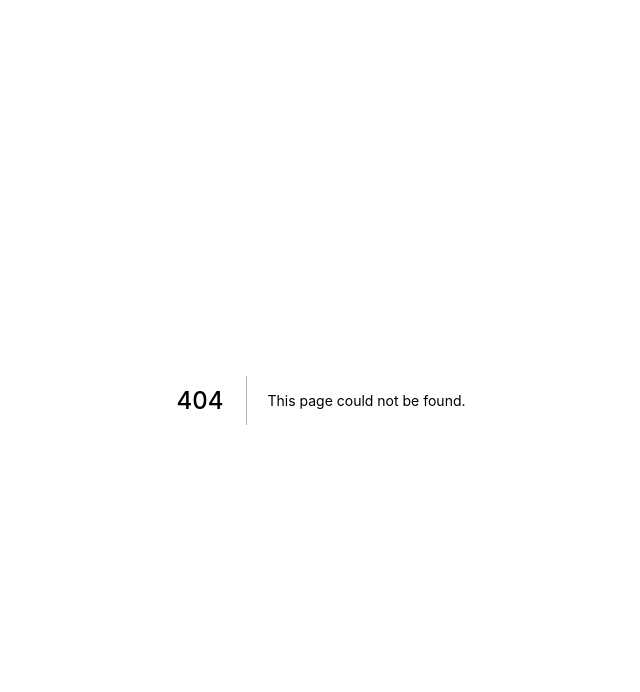
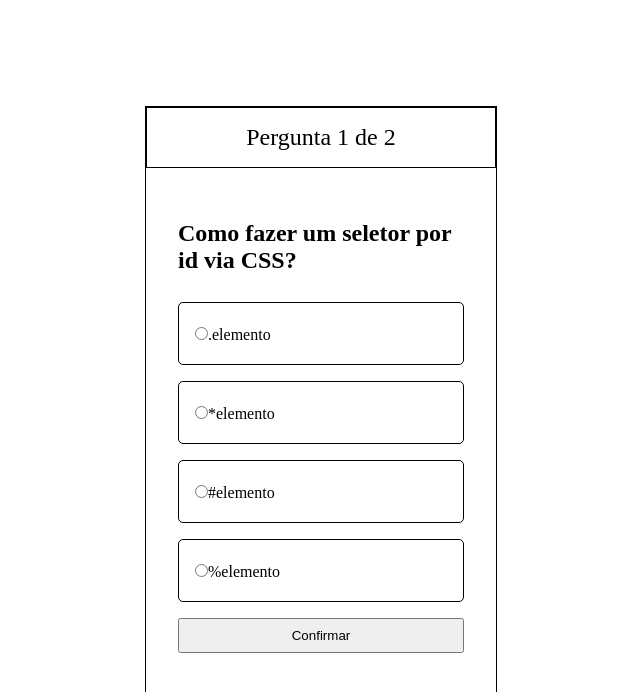
Before and after one commit to GusttavoCDN-zz/trivia_game, a Next.js app: page /quiz in a window 1280 px wide. Before the commit this address had no page. Shown: the top 692 px of the page, without its empty margins (319-959 px from the left). Built offline with nearby package versions, Linux system fonts and the light colour scheme.

Commit message:
feat: Iniciado implementação da tela de questions

```diff
--- a/pages/_app.tsx
+++ b/pages/_app.tsx
@@ -1,6 +1,7 @@
 import Head from 'next/head';
 import { createGlobalStyle, ThemeProvider } from 'styled-components';
 import db from '../db.json';
+import QuizProvider from '../src/Context';
 
 const GlobalStyle = createGlobalStyle`
   body {
@@ -10,17 +11,19 @@ const GlobalStyle = createGlobalStyle`
   }
 `;
 
-const theme = db.theme;
+const { theme } = db;
 
 export default function App({ Component, pageProps }) {
   return (
     <>
-    <Head>
-      <title>{db.title}</title>
-    </Head>
+      <Head>
+        <title>{db.title}</title>
+      </Head>
       <GlobalStyle />
       <ThemeProvider theme={theme}>
-        <Component {...pageProps} />
+        <QuizProvider>
+          <Component {...pageProps} />
+        </QuizProvider>
       </ThemeProvider>
     </>
   );
--- /dev/null
+++ b/pages/quiz.tsx
@@ -0,0 +1,10 @@
+import Container from '../src/components/Container';
+import QuestionWidget from '../src/components/QuestionWidget';
+
+export default function QuizPage() {
+  return (
+    <Container>
+      <QuestionWidget />
+    </Container>
+  );
+}
--- /dev/null
+++ b/src/Context/index.tsx
@@ -0,0 +1,38 @@
+import {
+  createContext, Dispatch, SetStateAction, useMemo, useState,
+} from 'react';
+import db from '../../db.json';
+
+interface IQuestion {
+  image: string;
+  title: string;
+  description: string;
+  answer: number;
+  alternatives: string[];
+}
+
+interface IContext {
+  questions: IQuestion[];
+  questionIndex: number;
+  setQuestionIndex: Dispatch<SetStateAction<number>>;
+}
+
+const defaultValue = {} as IContext;
+export const QuizContext = createContext(defaultValue);
+
+export default function QuizProvider({ children }) {
+  // const [questions, setQuestions] = useState(db.questions);
+  const { questions } = db;
+  const [questionIndex, setQuestionIndex] = useState(0);
+
+  const quiz = useMemo(
+    () => ({
+      questions,
+      questionIndex,
+      setQuestionIndex,
+    }),
+    [questions],
+  );
+
+  return <QuizContext.Provider value={quiz}>{children}</QuizContext.Provider>;
+}
--- /dev/null
+++ b/src/components/Button/index.tsx
@@ -0,0 +1,9 @@
+import styled from 'styled-components';
+
+const Button = styled.button`
+  margin: 0.5rem 0;
+  padding: 0.5rem;
+  width: 100%;
+`;
+
+export default Button;
--- /dev/null
+++ b/src/components/Container/index.tsx
@@ -0,0 +1,10 @@
+import styled from 'styled-components';
+
+const Container = styled.div`
+  align-items: center;
+  display: flex;
+  height: 100vh;
+  justify-content: center;
+`;
+
+export default Container;
--- /dev/null
+++ b/src/components/QuestionWidget/index.tsx
@@ -0,0 +1,48 @@
+import React, { useContext, useState } from 'react';
+import { QuizContext } from '../../Context';
+import Button from '../Button';
+import Widget from '../Widget';
+
+export default function QuestionWidget() {
+  const { questions, questionIndex } = useContext(QuizContext);
+  const [chosenAlternative, setChosenAlternative] = useState(-1);
+  const currentQuestion = questions[questionIndex];
+  const { alternatives, answer } = currentQuestion;
+
+  const handleChange = (event: React.ChangeEvent<HTMLInputElement>) => {
+    const { value } = event.target;
+    setChosenAlternative(Number(value));
+  };
+
+  return (
+    <Widget>
+      <Widget.Header>
+        {`Pergunta ${questionIndex + 1} de ${questions.length}`}
+      </Widget.Header>
+      <Widget.Content>
+        <h2>{currentQuestion.title}</h2>
+        <Widget.Form>
+          {alternatives.map((alternative, i) => (
+            <label
+              htmlFor={`alternative-${i}`}
+              key={i}
+              className={`${chosenAlternative === i ? 'active' : ''}`}
+            >
+              <input
+                type="radio"
+                name="alternative"
+                id={`alternative-${i}`}
+                checked={chosenAlternative === i}
+                value={i}
+                onChange={handleChange}
+              />
+              {alternative}
+            </label>
+          ))}
+
+          <Button>Confirmar</Button>
+        </Widget.Form>
+      </Widget.Content>
+    </Widget>
+  );
+}
--- a/src/components/Widget/index.tsx
+++ b/src/components/Widget/index.tsx
@@ -25,10 +25,20 @@ Widget.Form = styled.form`
   flex-direction: column;
   width: 100%;
 
-  input,
-  button {
+  input {
     padding: 0.5rem;
     margin: 0.5rem 0;
+  }
+
+  label {
+    border: 1px solid black;
+    border-radius: 5px;
+    margin: 0.5rem 0;
+    padding: 1rem;
+  }
+
+  .active {
+    background-color: lightgreen;
   }
 `;
 
--- a/tsconfig.json
+++ b/tsconfig.json
@@ -7,6 +7,7 @@
     "strict": false,
     "forceConsistentCasingInFileNames": true,
     "noEmit": true,
+    "noImplicitAny": true,
     "incremental": true,
     "esModuleInterop": true,
     "module": "esnext",
```
Also changed, not shown: pages/index.tsx (+24 -14 lines), .eslintrc.js.
